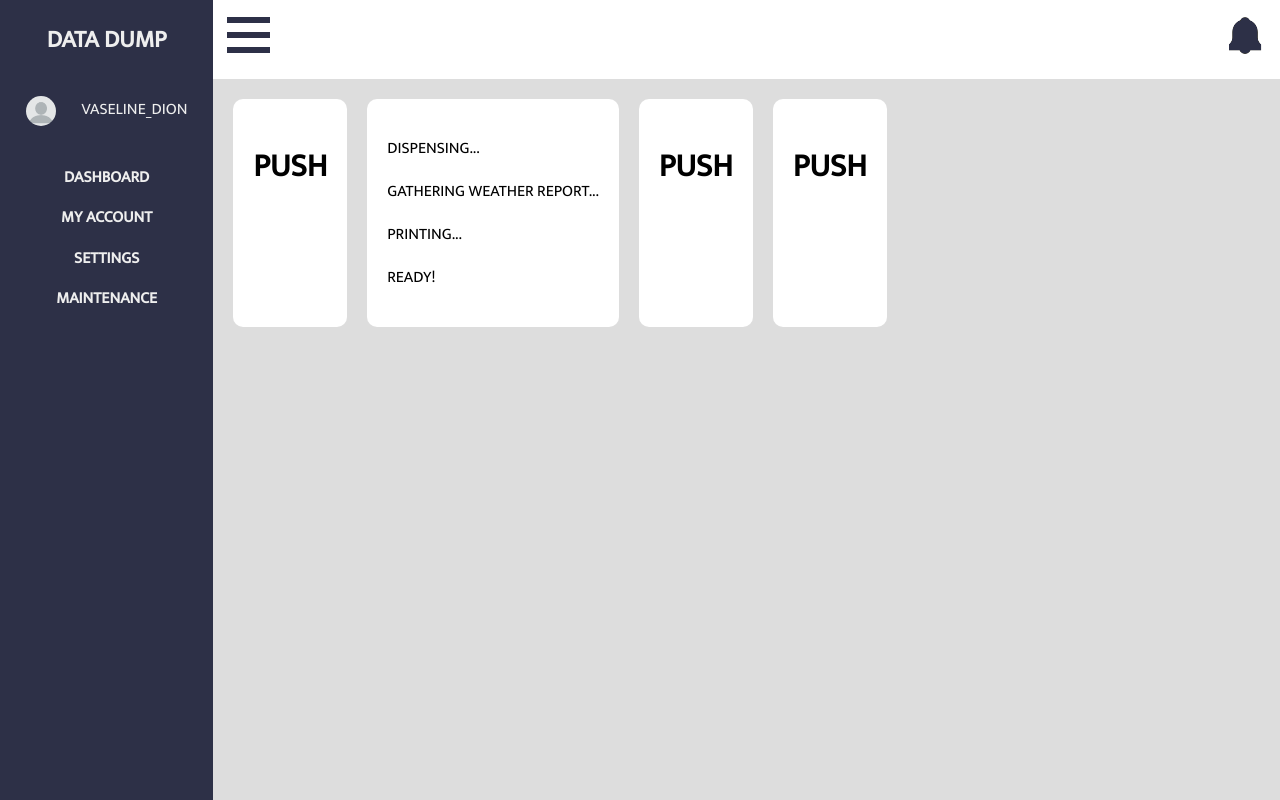
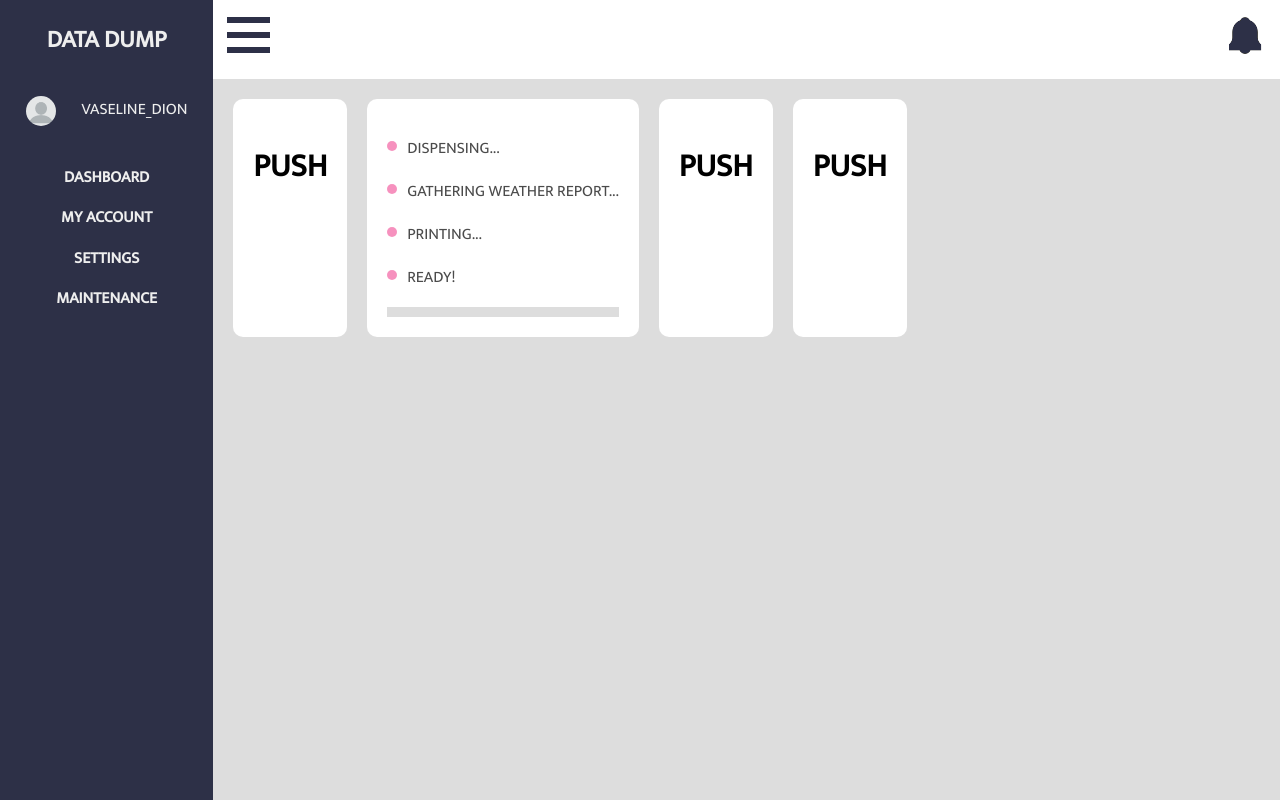
Before and after one commit to theycallmezeal/datadump, a Flask app: page / in a window 1280 px wide. Run offline with Flask 2, Linux system fonts and the light colour scheme; some libraries are stand-ins or nearby versions.

Commit message:
add progress bar shenanigans

```diff
--- a/static/style.css
+++ b/static/style.css
@@ -71,3 +71,36 @@ main {
     margin: 10px;
     border-radius: 10px;
 }
+
+#status p, #status p::before {
+	opacity: 0.7;
+	transition: opacity 0.25s;
+}
+
+#status p.active, #status p.active::before {
+	opacity: 1;
+}
+
+#status p::before {
+	content: "";
+	display: inline-block;
+	width: 10px;
+	height: 10px;
+	border-radius: 5px;
+	background-color: #ed217c;
+	margin-bottom: 2px;
+	margin-right: 10px;
+}
+
+#progress-bar {
+	height: 10px;
+	width: 100%;
+	background-color: #ddd;
+}
+
+#progress-bar-inside {
+	height: 100%;
+	width: 0%;
+	background-color: #1b998b;
+	transition: width 0.25s;
+}
--- a/templates/script.js
+++ b/templates/script.js
@@ -42,3 +42,43 @@ $(document).ready(function(){
     $('#swing').click(swing);
     $('#shitpost').click(shitPost);
 });
+
+function uiReset() {
+	setWidth("0%");
+	turnOff("stage1");
+	turnOff("stage2");
+	turnOff("stage3");
+	turnOff("stage4");
+}
+
+function uiStage1() {
+	turnOn("stage1");
+	setWidth("25%");
+}
+
+function uiStage2() {
+	turnOn("stage2");
+	setWidth("50%");
+}
+
+function uiStage3() {
+	turnOn("stage3");
+	setWidth("75%");
+}
+
+function uiStage4() {
+	turnOn("stage4");
+	setWidth("100%");
+}
+
+function turnOn(id) {
+	$("#" + id).addClass("active");
+}
+
+function turnOff(id) {
+	$("#" + id).removeClass("active");
+}
+
+function setWidth(width) {
+	$("#progress-bar-inside").css("width", width);
+}
```
